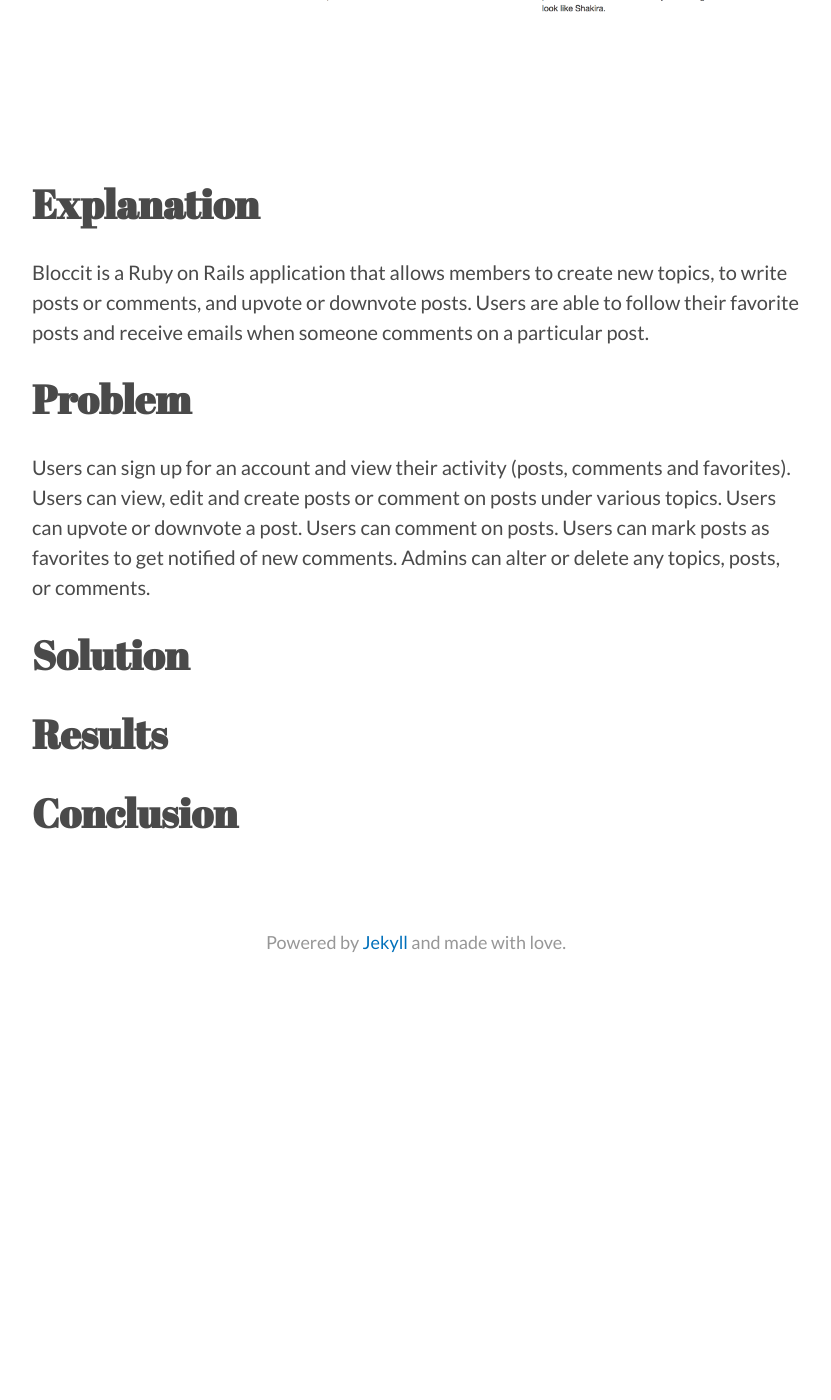
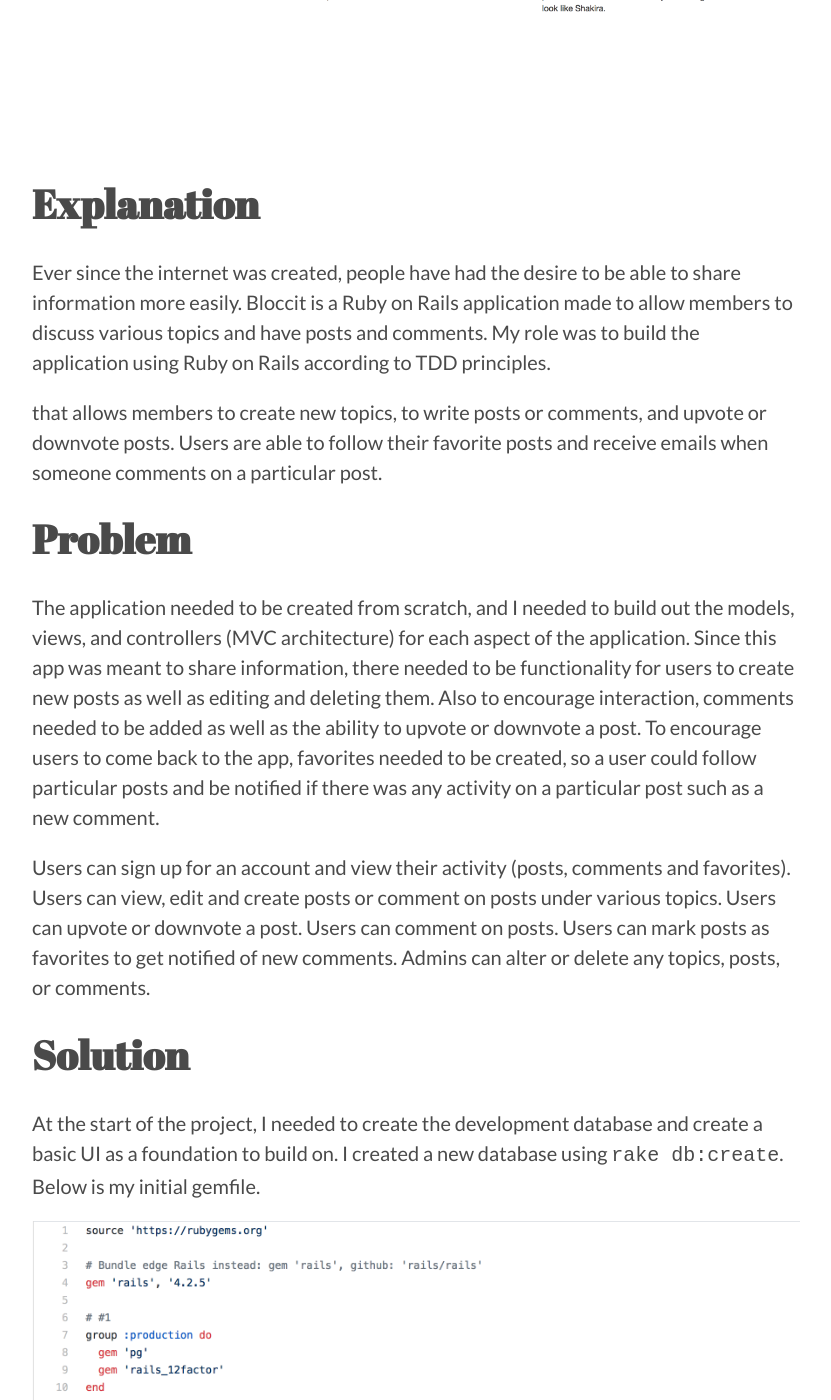
Before and after one commit to Bloc/portfolio-kami, a Jekyll site: the page built from _portfolio/bloccit.md, in a window 1280 px wide and 1400 px high, scrolled down 818 px. Shown: the whole window, without its empty margins (224-1055 px from the left). Built offline with Jekyll 4.4.1, drawn with Linux system fonts in a browser that asks for light colours; nearby versions of some CDN libraries; before the commit the page ends 1838 px from its top, so only the background shows below that; some of the changed text lies outside the part shown.

Commit message:
Bloccit user story in progress

```diff
--- a/_portfolio/bloccit.md
+++ b/_portfolio/bloccit.md
@@ -10,9 +10,14 @@ short-description: A Reddit replica used to cover the basics of Ruby on Rails.
 ![]({{ site.baseurl }}/img/bloccithomepage.png)
 
 ## Explanation
-Bloccit is a Ruby on Rails application that allows members to create new topics, to write posts or comments, and upvote or downvote posts. Users are able to follow their favorite posts and receive emails when someone comments on a particular post.
+Ever since the internet was created, people have had the desire to be able to share information more easily. Bloccit is a Ruby on Rails application made to allow members to discuss various topics and have posts and comments. My role was to build the application using Ruby on Rails according to TDD principles.
+
+that allows members to create new topics, to write posts or comments, and upvote or downvote posts. Users are able to follow their favorite posts and receive emails when someone comments on a particular post.
 
 ## Problem
+
+The application needed to be created from scratch, and I needed to build out the models, views, and controllers (MVC architecture) for each aspect of the application. Since this app was meant to share information, there needed to be functionality for users to create new posts as well as editing and deleting them. Also to encourage interaction, comments needed to be added as well as the ability to upvote or downvote a post. To encourage users to come back to the app, favorites needed to be created, so a user could follow particular posts and be notified if there was any activity on a particular post such as a new comment.
+
 Users can sign up for an account and view their activity (posts, comments and favorites).
 Users can view, edit and create posts or comment on posts under various topics.
 Users can upvote or downvote a post.
@@ -21,6 +26,24 @@ Users can mark posts as favorites to get notified of new comments.
 Admins can alter or delete any topics, posts, or comments.
 ## Solution
 
+At the start of the project, I needed to create the development database and create a basic UI as a foundation to build on. I created a new database using `rake db:create`. Below is my initial gemfile.
+
+{:.center}
+![]({{ site.baseurl }}/img/bloccit_gemfile.png)
+
+I also deployed the app to Heroku. In order to set up the initial UI, I ran `$ rails generate controller welcome index about`. This set up the initial Welcome controller and views. I created the Welcome routes which looked like this:
+
+{:.center}
+![]({{ site.baseurl }}/img/bloccit_initialroutes.png)
+
+This code set the welcome index view as the default view using `root`. An example of a simple test for this is below:
+
+{:.center}
+![]({{ site.baseurl }}/img/bloccit_indexview_test.png)
+
+In terms of styling, this was greatly facilitated by using the Bootstrap CSS framework by adding `gem 'bootstrap-sass'` to the `Gemfile`.
+
+
 ## Results
 
 
```
Also changed, not shown: _portfolio/realtalk.md (+1 -1 lines), img/bloccit_gemfile.png (added), img/bloccit_indexview_test.png (added), img/bloccit_initialroutes.png (added).
